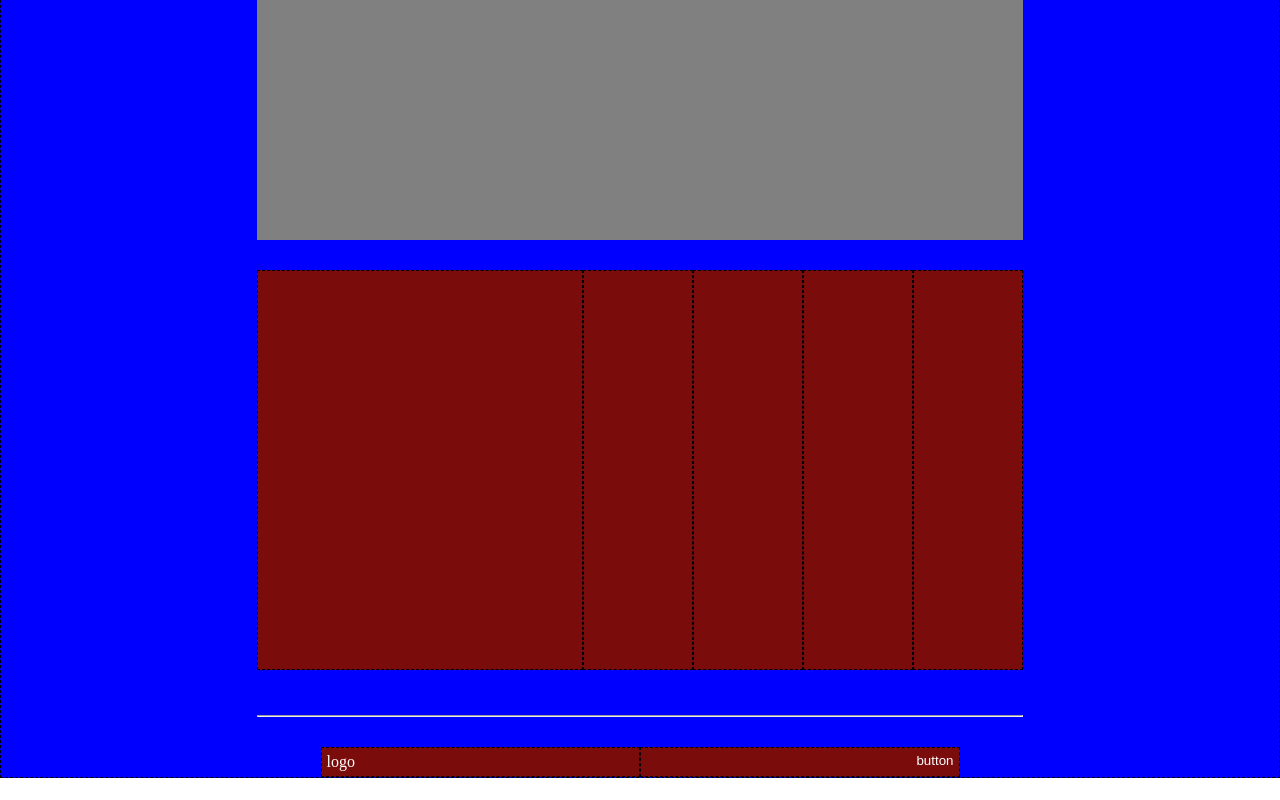
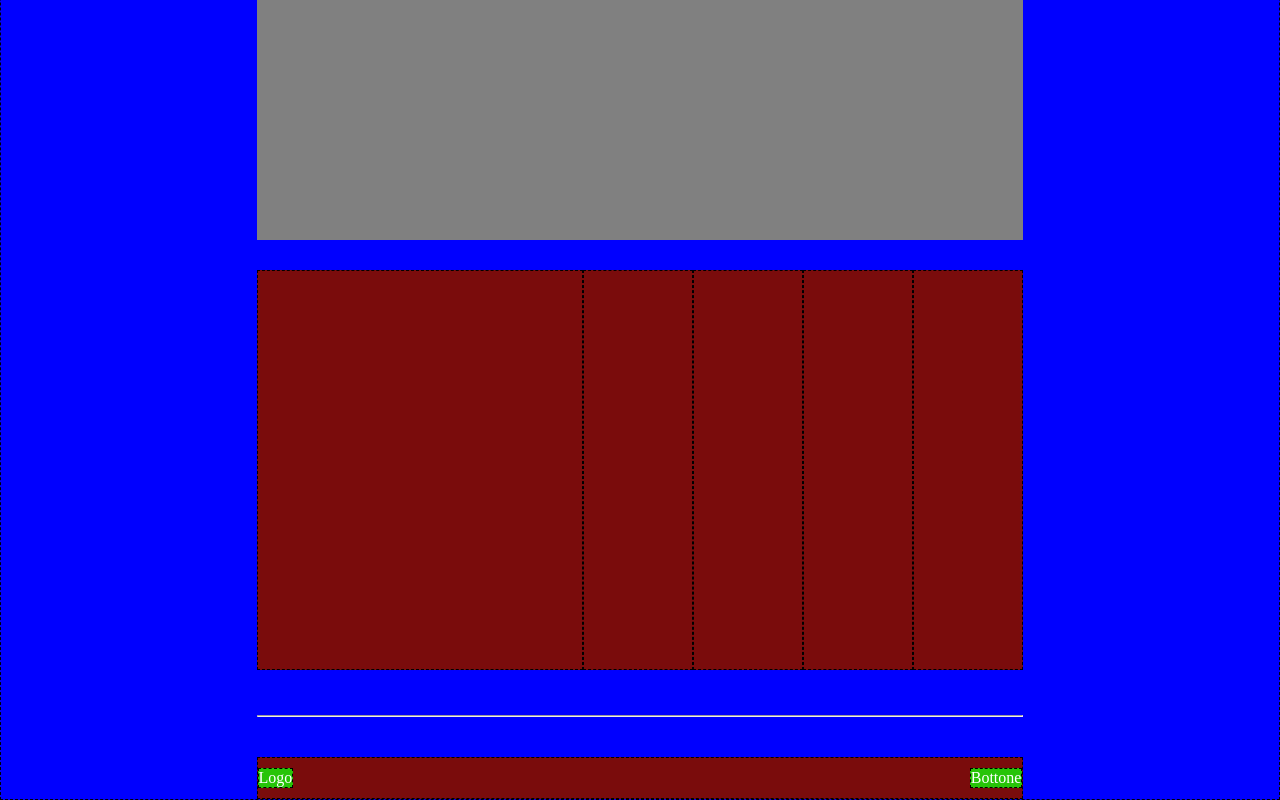
Before and after one commit to antonioferrigno28/htmlcss-struttura-discord, a plain HTML site: page index.html in a window 1280 px wide. Shown: the part 2549-3349 px from the top of the page. Before the commit the page ends 3327 px from the top, so only its background shows below. Drawn offline with Linux system fonts and the light colour scheme.

Commit message:
visually correct

```diff
--- a/css/style.css
+++ b/css/style.css
@@ -112,6 +112,10 @@ a {
   flex: 1;
 }
 
+.button {
+  cursor: pointer;
+}
+
 /* MAIN */
 
 .presentation {
@@ -136,9 +140,25 @@ a {
   background-color: grey;
 }
 
+/* FOOTER */
+
 .page-footer {
   display: flex;
   width: 100%;
   justify-content: center;
-  margin-top: 30px;
+  height: 100px;
+  margin-top: 40px;
 }
+
+.footer-pos {
+  display: flex;
+  justify-content: center;
+  margin-top: 40px;
+}
+
+.footer {
+  display: flex;
+  justify-content: space-between;
+  padding: 10px 0px;
+  width: 60%;
+}
--- a/index.html
+++ b/index.html
@@ -63,12 +63,12 @@
       </div>
       <hr />
 
-      <footer>
-        <div class="page-footer">
-          <div class="header-content debug w-25">logo</div>
-          <button class="debug header-login w-25">button</button>
-        </div>
-      </footer>
+      <div class="footer-pos">
+        <footer class="footer debug">
+          <div class="logo debug">Logo</div>
+          <div class="button debug">Bottone</div>
+        </footer>
+      </div>
     </main>
   </body>
 </html>
```
